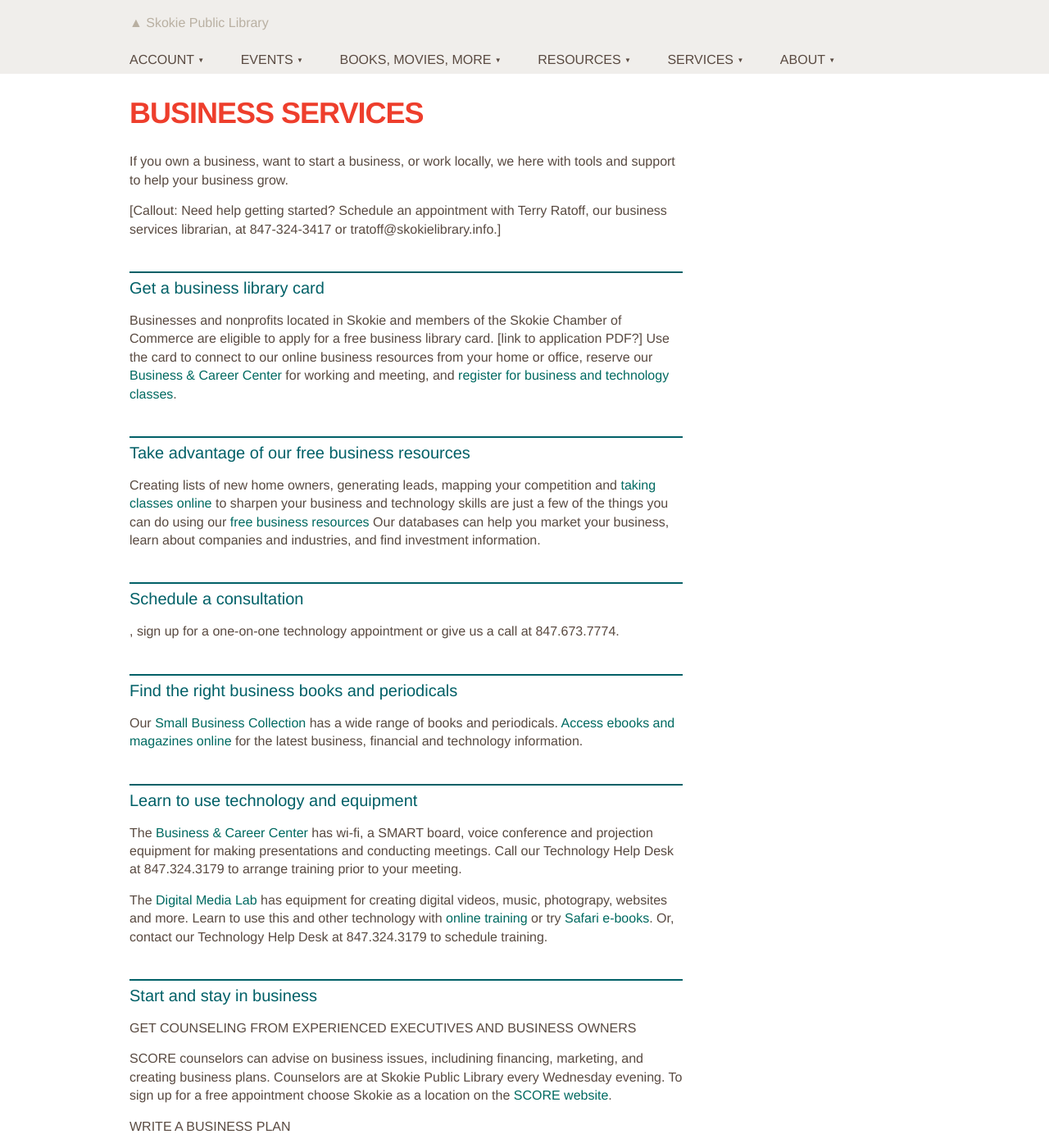
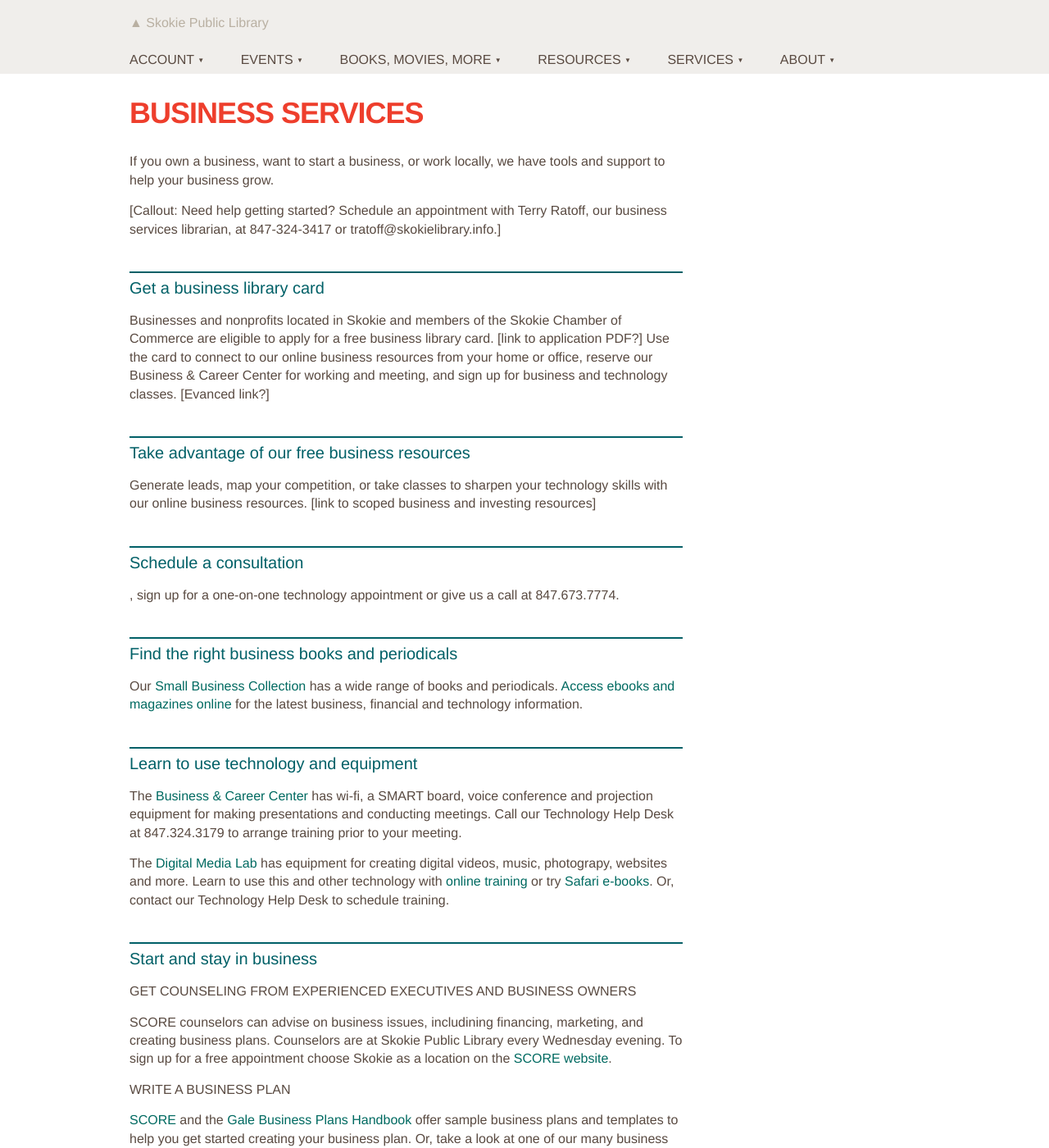
Before and after one commit to skokielibrary/spl-content, a Jekyll site: the page built from _content/terry/services--business-services.markdown, in a window 1280 px wide and 1400 px high. Shown: the whole window at 82% size. Built offline with Jekyll 4.4.1, drawn with Linux system fonts in a browser that asks for light colours.

Commit message:
Updated services--business-services.markdown

```diff
--- a/_content/terry/services--business-services.markdown
+++ b/_content/terry/services--business-services.markdown
@@ -4,15 +4,15 @@ title: Business services
 published: true
 ---
 
-If you own a business, want to start a business, or work locally, we here with tools and support to help your business grow.
+If you own a business, want to start a business, or work locally, we have tools and support to help your business grow.
 
 [Callout: Need help getting started? Schedule an appointment with Terry Ratoff, our business services librarian, at 847-324-3417 or tratoff@skokielibrary.info.]
 
 ##Get a business library card
-Businesses and nonprofits located in Skokie and members of the Skokie Chamber of Commerce are eligible to apply for a free business library card. [link to application PDF?]  Use the card to connect to our online business resources from your home or office, reserve our [Business & Career Center](link to Business and Career center page) for working and meeting, and [register for business and technology classes](Evanced limited to business and technology classes).
+Businesses and nonprofits located in Skokie and members of the Skokie Chamber of Commerce are eligible to apply for a free business library card. [link to application PDF?]  Use the card to connect to our online business resources from your home or office, reserve our Business & Career Center for working and meeting, and sign up for business and technology classes. [Evanced link?]
 
 ##Take advantage of our free business resources
-Creating lists of new home owners, generating leads, mapping your competition and [taking classes online](Lynda, Treehouse, Atomic Training) to sharpen your business and technology skills are just a few of the things you can do using our [free business resources](link to Business database page including REFUSA, Public records,LexisNexis and investing databases) Our databases can help you market your business, learn about companies and industries, and find investment information.
+Generate leads, map your competition, or take classes to sharpen your technology skills with our online business resources. [link to scoped business and investing resources]
 
 ##Schedule a consultation
 , sign up for a one-on-one technology appointment or give us a call at 847.673.7774.
@@ -23,7 +23,7 @@ Our [Small Business Collection](http://encore.skokielibrary.info/iii/encore/sear
 ##Learn to use technology and equipment
 The [Business & Career Center](Business & Career Center page) has wi-fi, a SMART board, voice conference and projection equipment for making presentations and conducting meetings. Call our Technology Help Desk at 847.324.3179 to arrange training prior to your meeting.
 
-The [Digital Media Lab](http://www.skokielibrary.info/s_about/How/Tech_Resources/DML.asp) has equipment for creating digital videos, music, photograpy, websites and more. Learn to use this and other technology with [online training](Link to Lynda.com, Atomic Learning,Treehouse) or try [Safari e-books](http://proquestcombo.safaribooksonline.com/). Or, contact our Technology Help Desk at 847.324.3179 to schedule training.
+The [Digital Media Lab](http://www.skokielibrary.info/s_about/How/Tech_Resources/DML.asp) has equipment for creating digital videos, music, photograpy, websites and more. Learn to use this and other technology with [online training](Link to Lynda.com, Atomic Learning,Treehouse) or try [Safari e-books](http://proquestcombo.safaribooksonline.com/). Or, contact our Technology Help Desk to schedule training.
 
 ##Start and stay in business
 ###Get counseling from experienced executives and business owners
```
